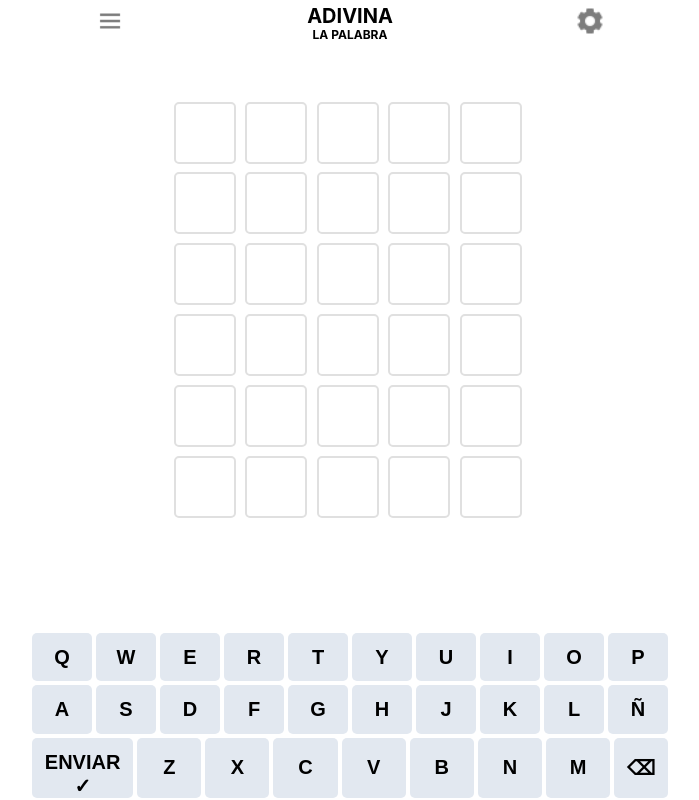
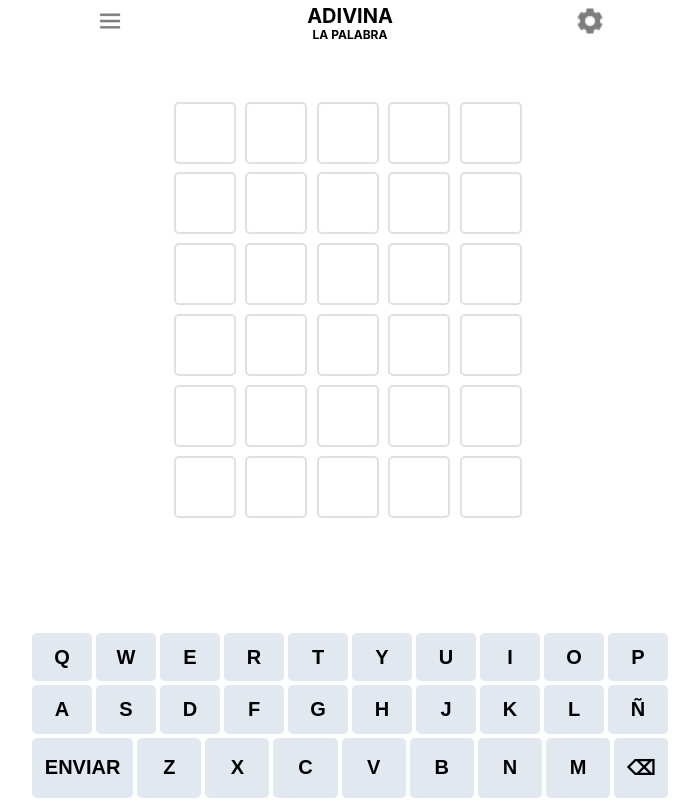
Before and after one commit to GiovanniSia/Wordle-Clon, a React (Create React App) app: page / in a window 1280 px wide. Shown: the whole page, without its empty margins (290-989 px from the left). Built offline with nearby package versions, Linux system fonts and the light colour scheme.

Commit message:
Arregla responsive del boton enviar

```diff
--- a/src/components/TecladoVirtual.jsx
+++ b/src/components/TecladoVirtual.jsx
@@ -45,7 +45,7 @@ const TecladoVirtual = ({ onKeyPressed, casillerosGrillaJugada }) => {
       return (
         <div>
           <p className="Enviar1">ENVIAR</p>
-          ✓
+          <p className="Enviar2">✓</p>
         </div>
       );
     } else {
```
